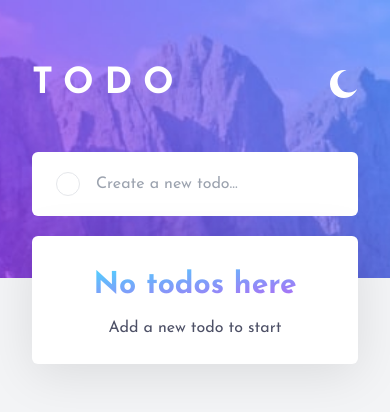
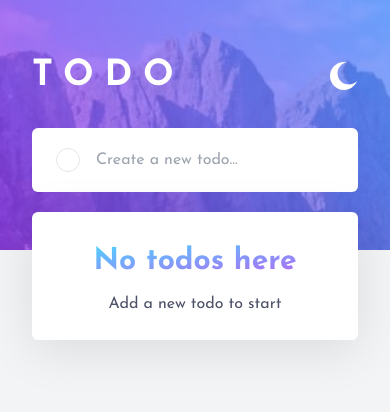
Before and after one commit to GabrielaMendes/vue-todo-list, a Vue app: page / in a window 390 px wide. Shown: the top 412 px of the page. Built offline with nearby package versions, Linux system fonts and the light colour scheme.

Commit message:
adding scroll bar to list

```diff
--- a/src/App.vue
+++ b/src/App.vue
@@ -83,7 +83,7 @@ const toggleDark = useToggle(isDark);
   <div class="min-w-screen min-h-screen">
     <!-- Background Picture -->
     <div
-      class="bg-no-repeat bg-top bg-cover w-full h-[278px] md:h-[360px]"
+      class="bg-no-repeat bg-top bg-cover w-full h-[250px] md:h-[360px]"
       :class="
         !isDark
           ? `bg-[url('src/assets/images/bg-mobile-light.jpg')] md:bg-[url('src/assets/images/bg-desktop-light.jpg')]`
@@ -91,7 +91,7 @@ const toggleDark = useToggle(isDark);
       "
     >
       <!-- App Content -->
-      <div class="container pt-16 px-8 max-w-4xl md:pt-24">
+      <div class="container pt-14 px-8 max-w-4xl md:pt-24">
         <!-- App Header -->
         <TheHeader @toggle-dark="toggleDark()" />
 
@@ -110,6 +110,7 @@ const toggleDark = useToggle(isDark);
               <p class="text-base">Add a new todo to start</p>
             </div>
 
+            <div class="max-h-[calc(100vh_-_450px)] md:max-h-[calc(100vh_-_470px)] overflow-y-auto">
               <!-- Draggable only when full list -->
               <draggable
                 v-if="filter === 'All'"
@@ -129,7 +130,6 @@ const toggleDark = useToggle(isDark);
                   />
                 </template>
               </draggable>
-
               <!-- Not allowed to drag -->
               <ul v-else v-auto-animate>
                 <TodoItem
@@ -140,6 +140,7 @@ const toggleDark = useToggle(isDark);
                   @toggle-completed="toggleCompleted"
                 />
               </ul>
+            </div>
 
             <!-- Summary, Filters and Clear -->
             <div
--- a/src/assets/base.css
+++ b/src/assets/base.css
@@ -7,12 +7,16 @@ html.dark {
   color-scheme: dark;
 }
 
+html {
+  overflow: hidden;
+}
+
 body {
-  @apply bg-gray-100 font-josefin-sans md:text-lg text-very-dark-grayish-blue dark:text-light-grayish-blue relative;
+  @apply h-full bg-gray-100 font-josefin-sans md:text-lg text-very-dark-grayish-blue dark:text-light-grayish-blue relative;
 }
 
 body::after {
-  @apply content-[''] bg-very-dark-blue absolute top-0 bottom-0 left-0 right-0 opacity-0 dark:opacity-100 transition-opacity duration-200 ease-out z-[-1];
+  @apply h-full content-[''] bg-very-dark-blue absolute top-0 bottom-0 left-0 right-0 opacity-0 dark:opacity-100 transition-opacity duration-200 ease-out z-[-1];
 }
 
 /* Custom utilities */
@@ -82,3 +86,26 @@ body::after {
 .fade-200-leave-to {
   @apply opacity-0;
 }
+
+/* Scroll bar */
+
+/* Firefox */
+* {
+  scrollbar-width: 5px;
+  scrollbar-color: #3B82F6 #777A92;
+}
+
+/* Chrome, Edge, and Safari */
+*::-webkit-scrollbar {
+  width: 5px;
+}
+
+*::-webkit-scrollbar-track {
+  background: #777A92;
+  border-radius: 5px;
+}
+
+*::-webkit-scrollbar-thumb {
+  background-color: #3B82F6;
+  border-radius: 14px;
+}
--- a/src/components/TheHeader.vue
+++ b/src/components/TheHeader.vue
@@ -22,7 +22,7 @@ const toggleDark = () => {
 </script>
 
 <template>
-  <header class="flex items-center justify-between mb-12 md:items-start">
+  <header class="flex items-center justify-between mb-8 md:mb-12 md:items-start">
     <h1 class="font-bold text-4xl text-white tracking-[.3em] md:text-6xl">
       TODO
     </h1>
--- a/tailwind.config.js
+++ b/tailwind.config.js
@@ -4,6 +4,9 @@ module.exports = {
   darkMode: "class",
   theme: {
     extend: {
+      screens: {
+        'tall': { 'raw': '(min-height: 800px)' },
+      },
       colors: {
         "light-blue": "#47DAFF",
         "strong-purple-pink": "#C058F3",
```
Lines whose indentation alone changed are shown as unchanged.
